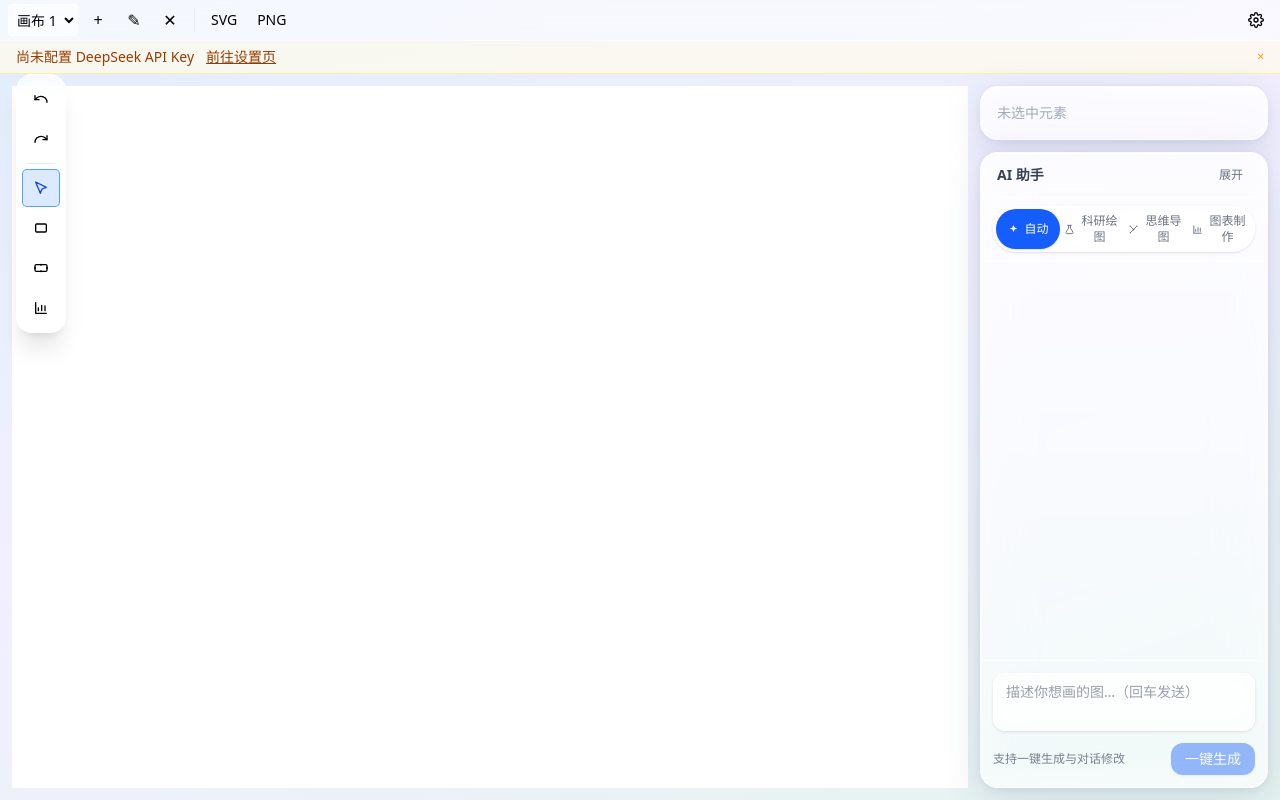
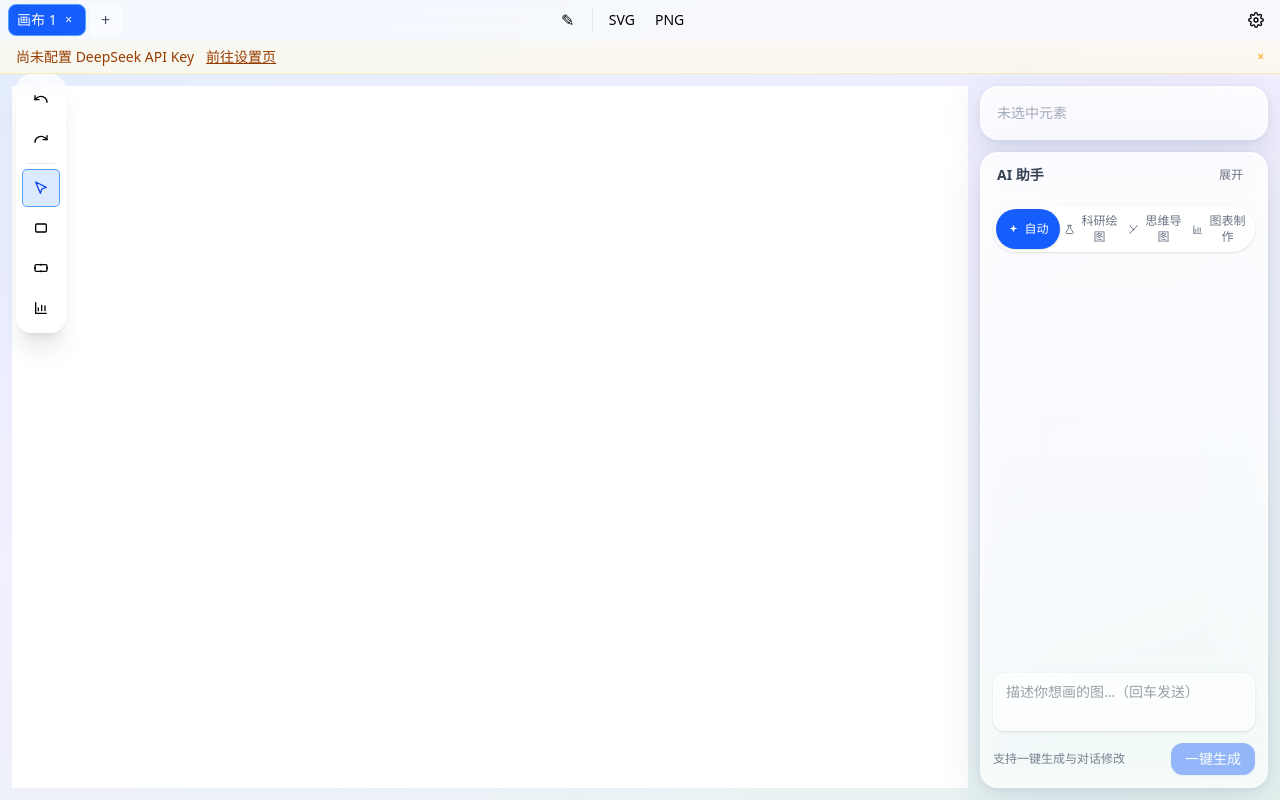
Before and after one commit to WHJ-2007/sci-figure-tool, a Next.js app: page / in a window 1280 px wide. Built offline with nearby package versions, Linux system fonts and the light colour scheme.

Commit message:
feat: 画布切换改标签页——顶栏横排、点名称切换、× 直接删除

```diff
--- a/src/components/editor/Toolbar.tsx
+++ b/src/components/editor/Toolbar.tsx
@@ -131,29 +131,51 @@ export default function Toolbar() {
     const name = window.prompt("画布名称", p?.name ?? "");
     if (name && name.trim()) renameProject(currentProjectId, name.trim());
   };
-  const onDelete = () => deleteProject(currentProjectId);
 
   const shapeActive = SHAPE_TOOL_SET.has(tool);
 
   return (
     <>
-      {/* 顶栏：画布管理 + 导出 + 设置（工具/编辑沉到左侧坞） */}
+      {/* 顶栏：画布标签页 + 导出 + 设置（工具/编辑沉到左侧坞） */}
       <div className="relative z-40 flex items-center gap-1 border-b border-white/40 bg-white/60 px-2 py-1 backdrop-blur-md">
-        <select
-          value={currentProjectId}
-          onChange={(e) => setCurrentProject(e.target.value)}
-          title="切换画布"
-          className="lift h-8 max-w-[9rem] rounded border border-white/40 bg-white/60 px-1 text-sm outline-none"
-        >
-          {projects.map((p) => (
-            <option key={p.id} value={p.id}>
-              {p.name}
-            </option>
-          ))}
-        </select>
-        <button title="新建画布" onClick={createProject} className="lift h-8 w-8 rounded hover:bg-gray-100">+</button>
-        <button title="重命名画布" onClick={onRename} className="lift h-8 w-8 rounded hover:bg-gray-100">✎</button>
-        <button title="删除画布" onClick={onDelete} className="lift h-8 w-8 rounded hover:bg-gray-100">✕</button>
+        <div className="flex min-w-0 flex-1 items-center gap-1 overflow-x-auto">
+          {projects.map((p) => {
+            const active = p.id === currentProjectId;
+            return (
+              <div
+                key={p.id}
+                data-testid="project-tab"
+                data-active={active ? "true" : undefined}
+                className={`flex h-8 shrink-0 items-center gap-1 rounded-lg border px-2 text-sm ${
+                  active ? "border-blue-400 bg-blue-600 text-white" : "border-white/60 bg-white/40 text-gray-600 hover:bg-white/70"
+                }`}
+              >
+                <button
+                  title={`切换到 ${p.name}`}
+                  onClick={() => setCurrentProject(p.id)}
+                  className={`lift max-w-[8rem] truncate ${active ? "" : "hover:text-blue-600"}`}
+                >
+                  {p.name}
+                </button>
+                <button
+                  title={`删除画布 ${p.name}`}
+                  onClick={() => deleteProject(p.id)}
+                  className="lift flex h-4 w-4 shrink-0 items-center justify-center rounded text-xs leading-none hover:bg-red-500 hover:text-white"
+                >
+                  ×
+                </button>
+              </div>
+            );
+          })}
+          <button
+            title="新建画布"
+            onClick={createProject}
+            className="lift flex h-8 w-8 shrink-0 items-center justify-center rounded border border-dashed border-white/60 bg-white/40 text-gray-600 hover:bg-white/70"
+          >
+            +
+          </button>
+        </div>
+        <button title="重命名画布" onClick={onRename} className="lift h-8 w-8 shrink-0 rounded hover:bg-gray-100">✎</button>
         <span className="mx-1 h-6 w-px bg-gray-200" />
         <button title="导出 SVG" onClick={() => exportSvgFile(doc)} className="lift rounded px-2 py-1 text-sm hover:bg-gray-100">SVG</button>
         <button title="导出 PNG" onClick={() => exportPng(doc).catch(console.error)} className="lift rounded px-2 py-1 text-sm hover:bg-gray-100">PNG</button>
--- a/src/lib/changelog.ts
+++ b/src/lib/changelog.ts
@@ -64,6 +64,7 @@ export const CHANGELOG: ChangelogEntry[] = [
       "删除画布不再弹确认框：点击顶栏 ✕ 直接删除并自动切到相邻画布（仅剩一张时删除不生效；AI 的破坏性操作确认框不受影响）",
       "触点拉箭头时显示其他逻辑块的锚点候选：从逻辑节点触点拖出箭头的过程中，其他逻辑块同步显示 4 个锚点圆点（最近锚点高亮），与箭头工具行为一致，松手后消失",
       "悬浮坞按钮重排：撤销/重做移到坞最顶部（分隔线下）；下方常驻「选择 / 图形 / 逻辑 / 图表」四个按钮——图形按钮开/关图案气泡（矩形/圆角/椭圆/三角/菱形/六边形/箭头/折线/文字，图标固定不再随子工具变化），逻辑按钮直接切换逻辑节点工具（不再藏进气泡），选择按钮切回默认选择工具",
+      "画布切换改标签页：顶栏下拉移除，多画布像浏览器标签页一样横排（当前标签蓝底高亮、名称 + × 关闭按钮、标签超宽横向滚动）；点名称切换、点 × 直接删除该画布（无需确认），+ 新建、✎ 重命名保留",
     ],
   },
   {
```
Also changed, not shown: 1 other file (tests, documents, lock files or other folders).
